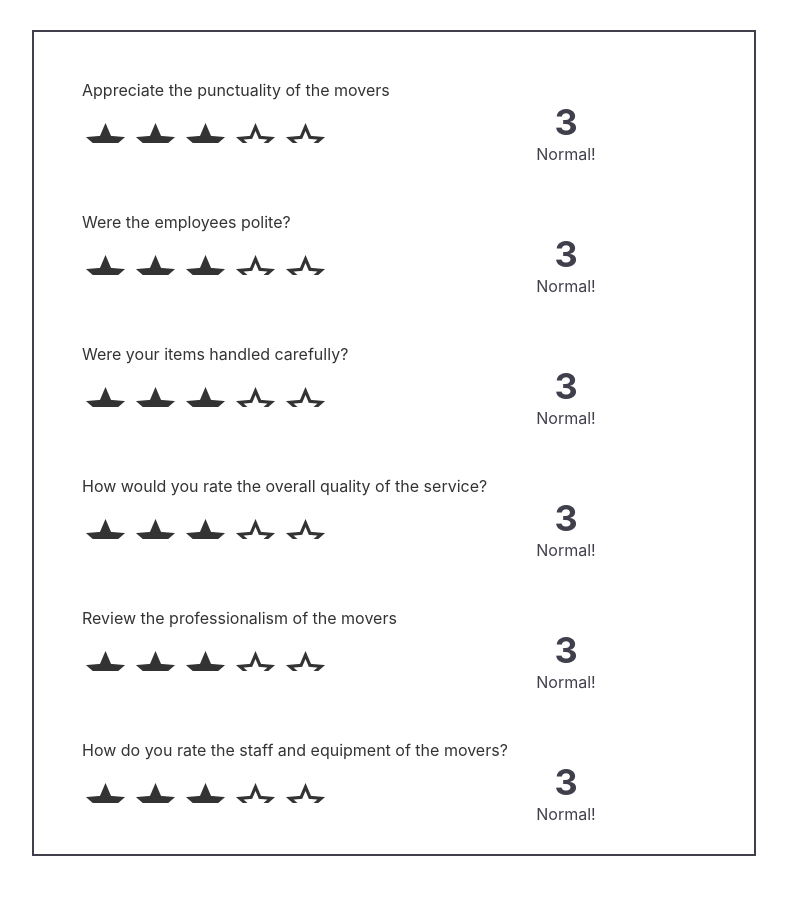
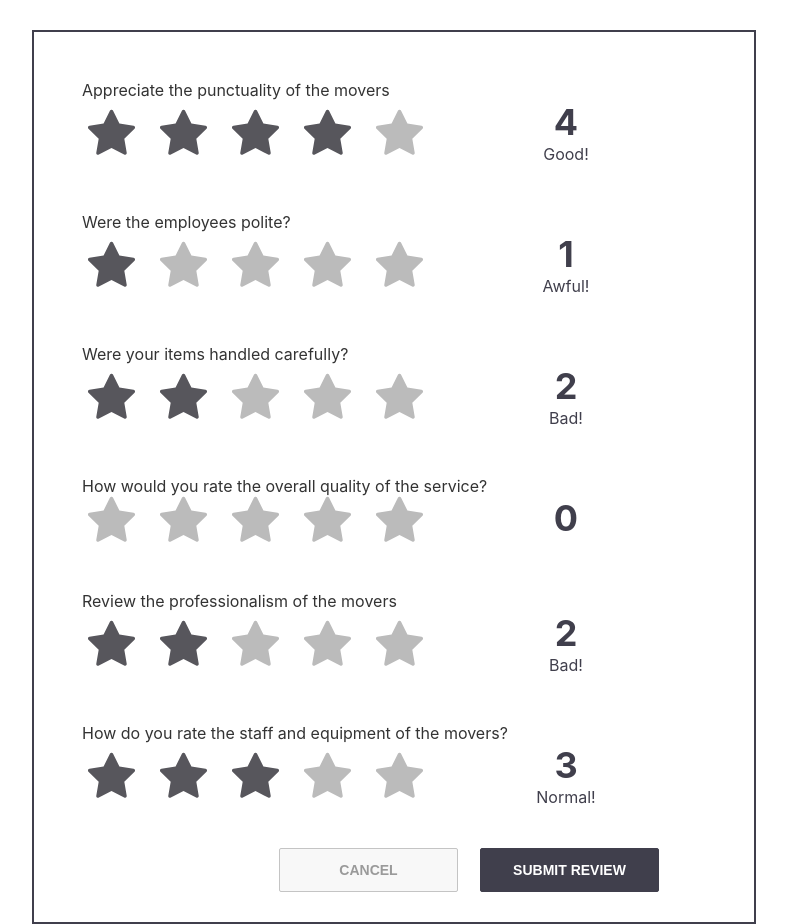
Before and after one commit to oleksandr-kupenko/angular-test, an Angular app: page /move-detalis/1 in a window 1280 px wide. Shown: the part 150-1074 px from the top of the page, without its empty margins (246-1033 px from the left). Before the commit the page ends 1006 px from the top, so only its background shows below. Built offline with nearby package versions, Linux system fonts and the light colour scheme.

Commit message:
change rating hover from js to css, add save to server function

```diff
--- a/src/app/location/location.component.html
+++ b/src/app/location/location.component.html
@@ -1,31 +1,32 @@
 <div class="rating-container">
-  <ng-container *ngFor="let rating of ratingData; let ridx = index">
+  <ng-container *ngIf="!isLoading; else loading">
+    <ng-container *ngFor="let ratingItem of ratingData; let ridx = index">
       <div class=" rating-block">
-      <div class="rating-block_title">{{rating.title}}</div>
+        <div class="rating-block_title">{{ratingItem.title}}</div>
         <div class="rating-block_body">
           <div class="rating-block_stars">
-          <div *ngFor="let star of stars; let sidx = index" (click)="onChangeRating(ridx, sidx + 1)"
-            class="rating-block_star" (pointerenter)="onShowNewRating(ridx, sidx + 1)"
-            (pointerout)=onShowCurrentRating()>
-            <ng-container *ngIf="!showNewRating; else editStarsBlock">
-              <mat-icon aria-hidden="false" aria-label="star_outline">{{rating.currentRating < sidx + 1 ? "star_outline"
-                  : "star" }}</mat-icon>
-            </ng-container>
-            <ng-template #editStarsBlock>
-              <mat-icon aria-hidden="false" aria-label="star_outline">{{rating.newRating < sidx + 1 ? "star_outline"
-                  : "star" }}</mat-icon>
-            </ng-template>
-          </div>
+            <span *ngFor="let star of stars; let sidx = index" (click)="onChangeRating(ridx, stars[sidx])" class="star"
+              [ngClass]="[ratingItem.rating < sidx + 1 ? 'empty-star'
+                : 'full-star']"></span>
+
           </div>
           <div class="rating-block_count">
             <div class="rating-block_count-amount">
-            {{rating.currentRating}}
+              {{ratingItem.rating}}
             </div>
             <div class="rating-block_count-desc">
-            {{ratingDesc(rating.currentRating)}}
+              {{ratingDesc(ratingItem.rating)}}
             </div>
           </div>
         </div>
       </div>
     </ng-container>
+
+    <div class="rating-buttons">
+      <button class="cancel-bt">CANCEL</button>
+      <button (click)="onSaveNewRating()" class="submit-bt">SUBMIT REVIEW</button>
     </div>
+  </ng-container>
+
+  <ng-template #loading>loading...</ng-template>
+</div>
--- a/src/app/location/location.component.scss
+++ b/src/app/location/location.component.scss
@@ -1,8 +1,7 @@
 .rating-container {
   margin: 2rem auto;
-  max-width: calc(720px - 48px - 158px);
-  padding-left: 48px;
-  padding-right: 158px;
+  max-width: calc(720px);
+
   padding-bottom: 30px;
   border: 2px solid #403f4c;
 }
@@ -10,6 +9,8 @@
 .rating-block {
   padding-top: 3rem;
   max-width: 720px;
+  padding-left: 48px;
+  padding-right: 158px;
 }
 
 .rating-block_title {
@@ -23,16 +24,15 @@
 
 .rating-block_stars {
   display: flex;
-  justify-content: left;
+  justify-content: center;
+  width: 370px;
   align-items: center;
-  .mat-icon {
-    width: 50px;
-  }
-  .material-icons {
-    font-size: 47px;
-  }
-  .rating-block_star {
-    cursor: pointer;
+
+  &:hover {
+    flex-direction: row-reverse;
+    .star::before {
+      content: url('../../assets/img/rating/empty-star.svg');
+    }
   }
 }
 
@@ -50,3 +50,60 @@
     font-size: 16px;
   }
 }
+
+.rating-buttons {
+  display: flex;
+  justify-content: space-between;
+  width: 380px;
+  padding-top: 41px;
+  padding-right: 95px;
+  margin-left: auto;
+
+  .cancel-bt,
+  .submit-bt {
+    width: 179px;
+    height: 44px;
+    font-size: 14px;
+    font-weight: bold;
+    border-radius: 2px;
+    cursor: pointer;
+  }
+
+  .cancel-bt {
+    background: #f8f8f8;
+    border: 1px solid #c4c4c4;
+    color: #9a9a9a;
+    &:hover {
+      background: #dddcdc;
+    }
+  }
+
+  .submit-bt {
+    background: #403f4c;
+    border: 1px solid #403f4c;
+    color: #ffffff;
+    &:hover {
+      background: #6e6c83;
+    }
+  }
+}
+
+.star {
+  display: block;
+  width: 72px;
+  height: 47px;
+  cursor: pointer;
+}
+
+.full-star:before {
+  content: url('../../assets/img/rating/full-star.svg');
+}
+
+.empty-star:before {
+  content: url('../../assets/img/rating/empty-star.svg');
+}
+
+.star:hover:before,
+.star:hover ~ .star:before {
+  content: url('../../assets/img/rating/full-star.svg') !important;
+}
--- a/src/app/location/location.component.ts
+++ b/src/app/location/location.component.ts
@@ -1,11 +1,5 @@
 import { Component, OnInit } from '@angular/core';
-import { LocationService } from './location.service';
-
-interface RatingData {
-  title: string;
-  currentRating: number;
-  newRating: number;
-}
+import { LocationService, ObjRequest, RatingData } from './location.service';
 
 @Component({
   selector: 'app-location',
@@ -14,46 +8,34 @@ interface RatingData {
   providers: [LocationService],
 })
 export class LocationComponent implements OnInit {
-  stars: number[] = [1, 2, 3, 4, 5];
+  stars: number[] = [5, 4, 3, 2, 1];
 
-  showNewRating: boolean = false;
-
-  ratingData: RatingData[] = [
-    { title: '', currentRating: 0, newRating: 0 },
-    { title: '', currentRating: 0, newRating: 0 },
-    { title: '', currentRating: 0, newRating: 0 },
-    { title: '', currentRating: 0, newRating: 0 },
-    { title: '', currentRating: 0, newRating: 0 },
-    { title: '', currentRating: 0, newRating: 0 },
-  ];
+  ratingData: RatingData[] = [{ title: '', rating: 0 }];
+  isLoading = false;
 
   constructor(private localService: LocationService) {}
   ngOnInit() {
     this.localService.getRatingData$().subscribe((data) => {
       for (let i = 0; i < data.length; i++) {
-        this.ratingData[i].title = data[i].title;
-        this.ratingData[i].currentRating = data[i].rating;
-        this.ratingData[i].newRating = data[i].rating;
+        this.ratingData = data;
       }
     });
-    console.log(this.ratingData);
   }
 
   onChangeRating(blockIndex: number, newRating: number) {
-    this.ratingData[blockIndex].currentRating = newRating;
+    this.ratingData[blockIndex].rating = newRating;
   }
 
-  onShowNewRating(blockIndex: number, newRating: number) {
-    this.showNewRating = true;
-    console.log(this.showNewRating);
-    this.ratingData[blockIndex].newRating = newRating;
-  }
-
-  onShowCurrentRating() {
-    this.showNewRating = false;
-    this.ratingData.map((block) => {
-      block.newRating = block.currentRating;
+  onSaveNewRating() {
+    if (!this.ratingData) {
+      return;
+    }
+    this.isLoading = true;
+    this.localService.saveRatingData$(this.ratingData).subscribe((newRatingData) => {
+      //console.log(Object.entries(newRatingData)); //  Try changing the `lib` compiler option to 'es2017' or later.
+      this.ratingData = this.objectResponseToArray(newRatingData);
     });
+    this.isLoading = false;
   }
 
   ratingDesc(ratingLevel: number) {
@@ -77,4 +59,14 @@ export class LocationComponent implements OnInit {
         return '';
     }
   }
+
+  private objectResponseToArray(obj: ObjRequest) {
+    let arr = [];
+    for (let key in obj) {
+      if (!isNaN(+key)) {
+        arr.push(obj[key]);
+      }
+    }
+    return arr;
+  }
 }
--- a/src/app/location/location.service.ts
+++ b/src/app/location/location.service.ts
@@ -1,3 +1,4 @@
+import { HttpClient } from '@angular/common/http';
 import { Injectable } from '@angular/core';
 import { BehaviorSubject, Observable } from 'rxjs';
 
@@ -6,24 +7,33 @@ export interface RatingData {
   rating: number;
 }
 
+export interface ObjRequest {
+  [key: number]: RatingData;
+  id: number;
+}
+
 @Injectable({
   providedIn: 'root',
 })
 export class LocationService {
   ratingData: RatingData[] = [
-    { title: 'Appreciate the punctuality of the movers', rating: 3 },
-    { title: 'Were the employees polite?', rating: 3 },
-    { title: 'Were your items handled carefully?', rating: 3 },
-    { title: 'How would you rate the overall quality of the service?', rating: 3 },
-    { title: 'Review the professionalism of the movers', rating: 3 },
+    { title: 'Appreciate the punctuality of the movers', rating: 4 },
+    { title: 'Were the employees polite?', rating: 1 },
+    { title: 'Were your items handled carefully?', rating: 2 },
+    { title: 'How would you rate the overall quality of the service?', rating: 0 },
+    { title: 'Review the professionalism of the movers', rating: 2 },
     { title: 'How do you rate the staff and equipment of the movers?', rating: 3 },
   ];
 
   private data$$ = new BehaviorSubject<RatingData[]>(this.ratingData);
 
-  constructor() {}
+  constructor(private http: HttpClient) {}
 
   public getRatingData$(): Observable<RatingData[]> {
     return this.data$$.asObservable();
   }
+
+  public saveRatingData$(ratingData: RatingData[]): Observable<ObjRequest> {
+    return this.http.post<ObjRequest>('https://jsonplaceholder.typicode.com/todos', ratingData);
+  }
 }
```
Also changed, not shown: tsconfig.json (+3 -4 lines), src/assets/img/rating/empty-star.svg (added), src/assets/img/rating/full-star.svg (added). Lines whose indentation alone changed are shown as unchanged.
